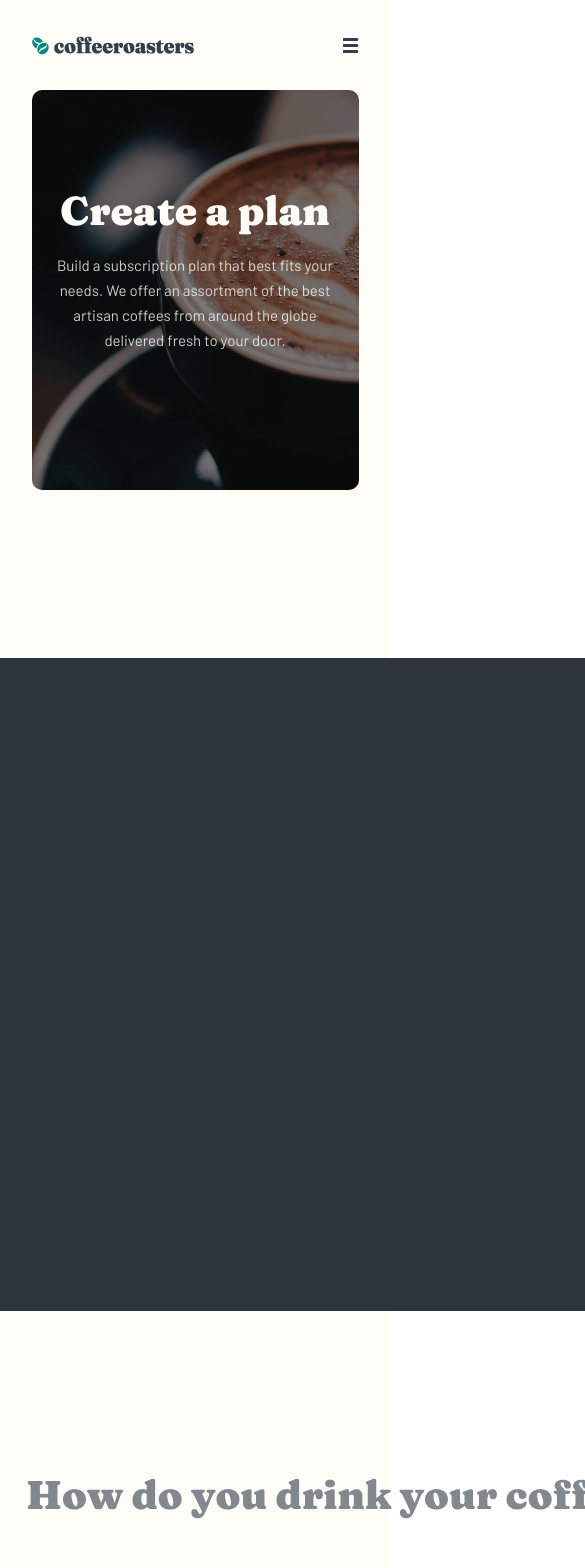
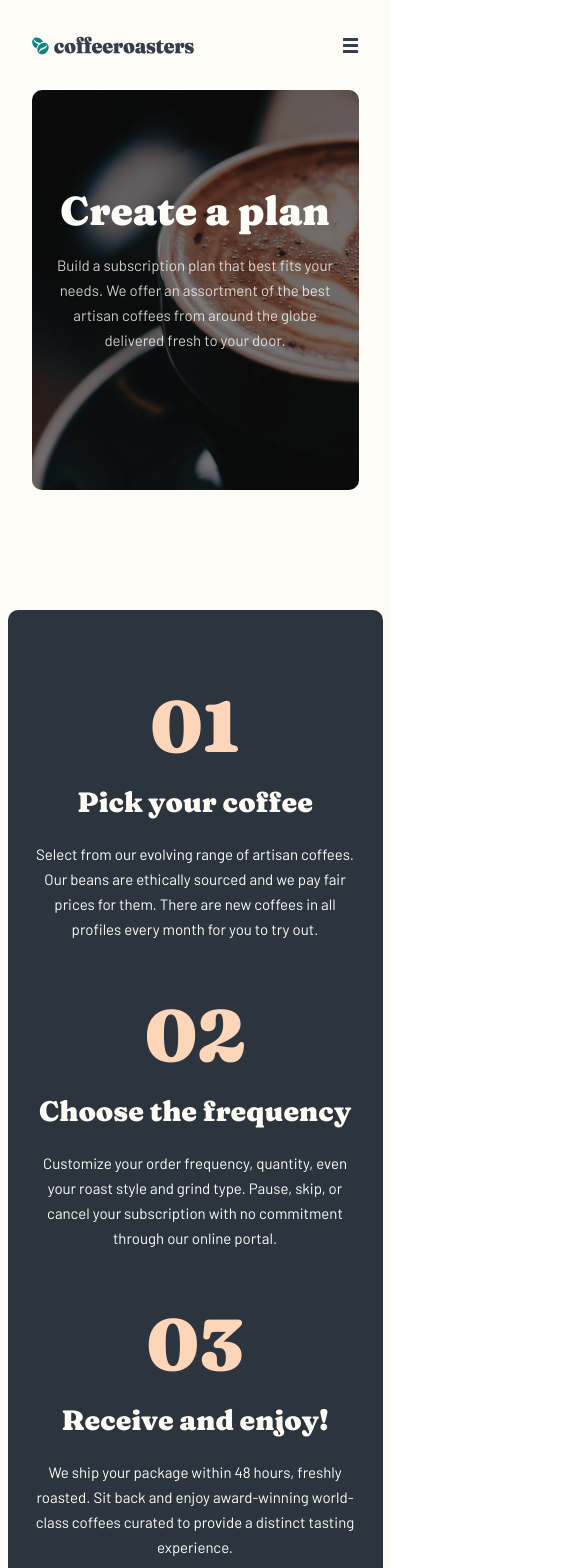
Before and after one commit to danielopq/Coffeeroasters, a React (Vite) app: page /subscribe in a window 390 px wide. Shown: the top 1568 px of the page, 585 px wide, since content can reach past the window. Built offline with nearby package versions, Linux system fonts and the light colour scheme.

Commit message:
SubscribeSteps.tsx - mobile version done

```diff
--- a/src/components/subscribe/subscribeSteps/subscribeSteps.css
+++ b/src/components/subscribe/subscribeSteps/subscribeSteps.css
@@ -1,4 +1,4 @@
-#subscribeSteps{
+#subscribeSteps {
     width: 1280px;
     height: 653px;
     padding: 100px 0px 0px 85px;
@@ -10,10 +10,22 @@
 /*############################## TABLET VERSION ##############################*/
 
 @media (min-width: 768px) and (max-width: 1024px) {
-    #subscribeSteps{
+    #subscribeSteps {
         width: 768px;
         height: 640px;
         padding: 97px 40px 0px 40px;
         margin-top: 144px;
     }
 }
+
+/*############################## MOBILE VERSION ##############################*/
+
+@media screen and (max-width:767px) {
+    #subscribeSteps {
+        width: 375px;
+        height: 1028px;
+        padding: 80px 24px 0px 24px;
+        margin-top: 120px;
+        text-align: center;
+    }
+}
```
